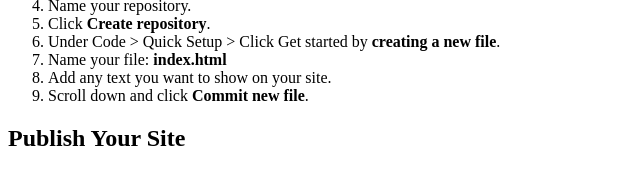
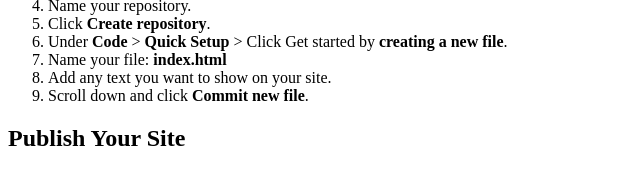
Before and after one commit to tachristian/How-to-create-your-free-github-website, a plain HTML site: page index.html in a window 1280 px wide. Shown: the part 278-447 px from the top of the page, 0-640 px from the left. Drawn offline with Linux system fonts and the light colour scheme.

Commit message:
Update index.html

```diff
--- a/index.html
+++ b/index.html
@@ -17,7 +17,7 @@
   <li>Click <b>New</b>.</li>
   <li>Name your repository.</li>
   <li>Click <b>Create repository</b>.</li>
-  <li>Under Code > Quick Setup > Click Get started by <b>creating a new file</b>.</li>
+  <li>Under <b>Code</b> > <b>Quick Setup</b> > Click Get started by <b>creating a new file</b>.</li>
   <li>Name your file: <b>index.html</b></li>
   <li>Add any text you want to show on your site.</li>
   <li>Scroll down and click <b>Commit new file</b>.</li>
```
